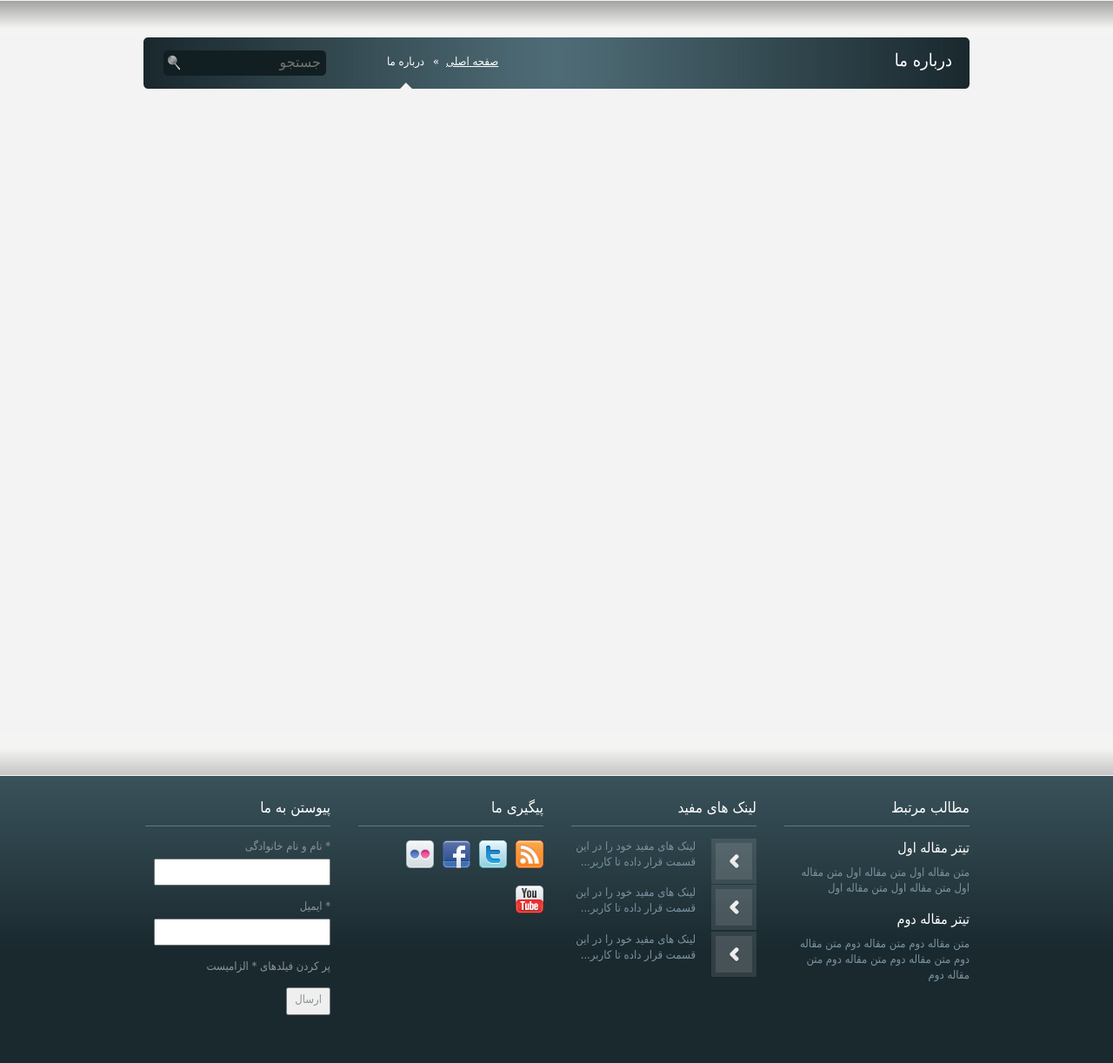
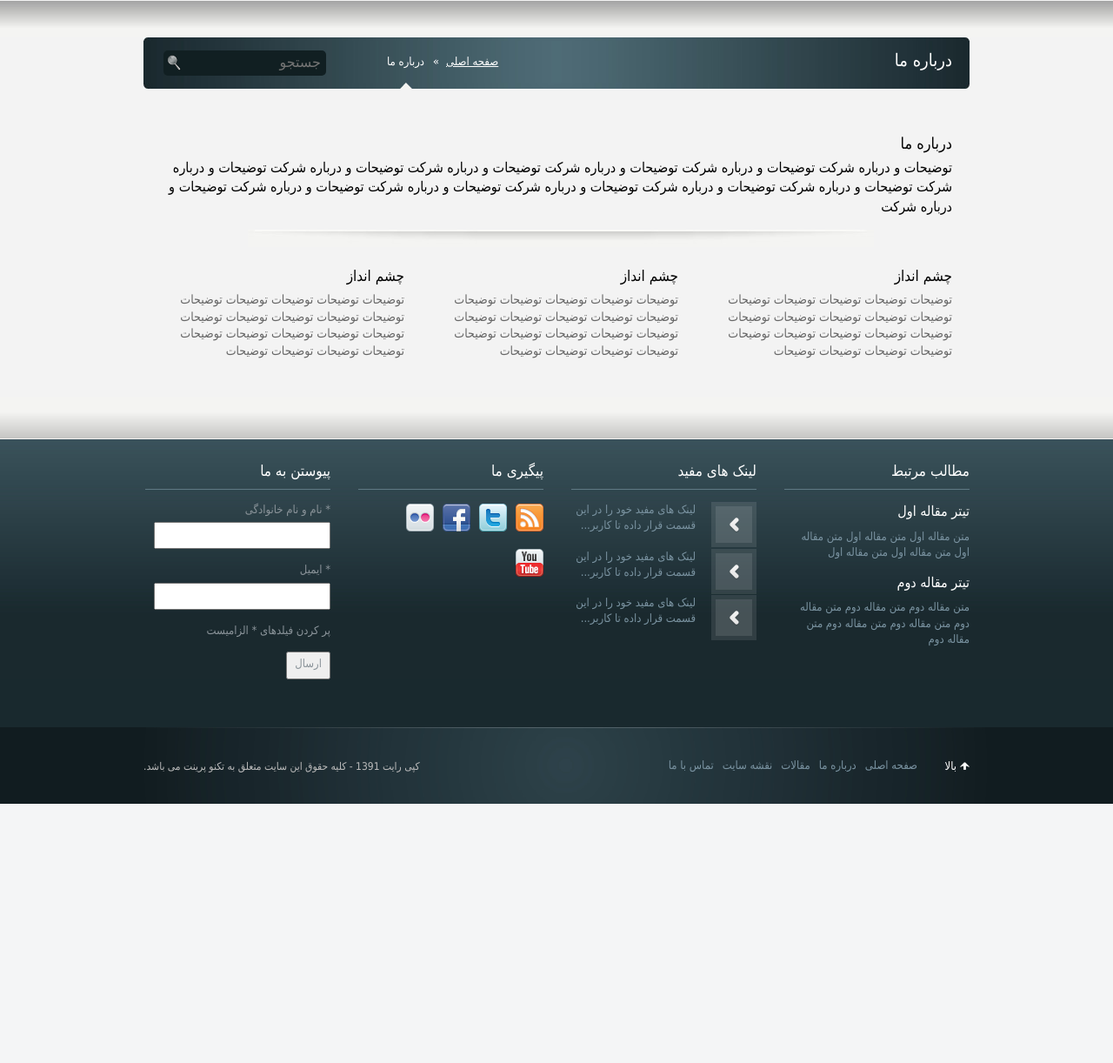
Before and after one commit to mediateq/Technoprint, a PHP site: page /about.php in a window 1280 px wide. Shown: the part 163-1385 px from the top of the page at 87% size. After the commit the page ends 1087 px from the top, so only its background shows below. Run offline with PHP 8.4, Linux system fonts and the light colour scheme.

Commit message:
set position of text in about us page

```diff
--- a/about.php
+++ b/about.php
@@ -30,7 +30,28 @@
 			<div id="bot-pic"></div>
 		</div>
 		<!-- end Title of each page -->
-		<div class="about"></div>
+		<div class="about">
+			<h2>درباره ما</h2>
+			<p>
+				توضیحات و درباره شرکت توضیحات و درباره شرکت توضیحات و درباره شرکت توضیحات و درباره شرکت توضیحات و درباره شرکت توضیحات و درباره شرکت توضیحات و درباره شرکت توضیحات و درباره شرکت توضیحات و درباره شرکت توضیحات و درباره شرکت توضیحات و درباره شرکت توضیحات و درباره شرکت
+			</p>
+			<div class="hr-shadow"></div>
+			<div class="detail">
+				<div class="first">
+					<h2>چشم انداز</h2>
+					<p>توضیحات توضیحات توضیحات توضیحات توضیحات توضیحات توضیحات توضیحات توضیحات توضیحات توضیحات توضیحات توضیحات توضیحات توضیحات توضیحات توضیحات توضیحات توضیحات </p>
+				</div>
+				<div class="second">
+					<h2>چشم انداز</h2>
+					<p>توضیحات توضیحات توضیحات توضیحات توضیحات توضیحات توضیحات توضیحات توضیحات توضیحات توضیحات توضیحات توضیحات توضیحات توضیحات توضیحات توضیحات توضیحات توضیحات </p>
+				</div>
+				<div class="third">
+					<h2>چشم انداز</h2>
+					<p>توضیحات توضیحات توضیحات توضیحات توضیحات توضیحات توضیحات توضیحات توضیحات توضیحات توضیحات توضیحات توضیحات توضیحات توضیحات توضیحات توضیحات توضیحات توضیحات </p>
+				</div>
+			</div>
+			<div class="badboy"></div>
+		</div>
 	</div>
 </section>
 
--- a/style.css
+++ b/style.css
@@ -1125,6 +1125,47 @@
 	min-width: 1000px;
 }
 
-section.about-us .container{
-	min-height: 800px;
+section.about-us .container .about{
+	padding: 0 20px;
 }
+
+section.about-us .container .about h2{
+	margin: 0;
+	font-size: 18px;
+}
+
+section.about-us .container .about p{
+	margin-top: 5px;
+	font-size: 16px;
+}
+
+section.about-us .container .about .hr-shadow{
+	height: 20px;
+	width: 810px;
+	background-image: url('./images/global-sprite-dividers.png');
+	background-repeat: no-repeat;
+	background-position: 0 -20px;
+	margin: 15px 0 22px 0;
+}
+
+section.about-us .container .about .detail .first,
+section.about-us .container .about .detail .second,
+section.about-us .container .about .detail .third{
+	float: right;
+	width: 280px;
+	min-height: 150px;
+	margin-right: 35px;
+}
+
+section.about-us .container .about .detail .first{
+	margin-right: 0;
+}
+
+section.about-us .container .about .detail h2{
+	font-size: 17px;
+}
+
+section.about-us .container .about .detail p{
+	font-size: 14px;
+	color: #666;
+}
```
Also changed, not shown: images/global-sprite-dividers.png (added).
